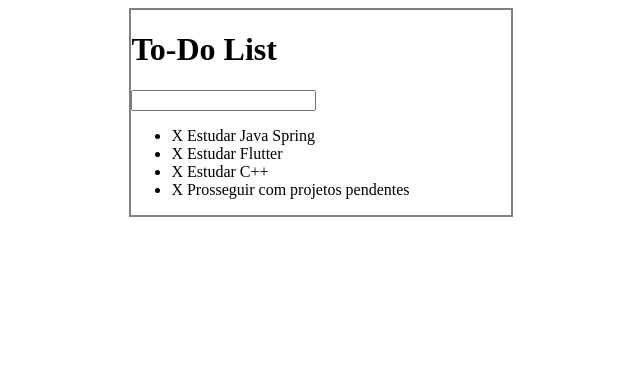
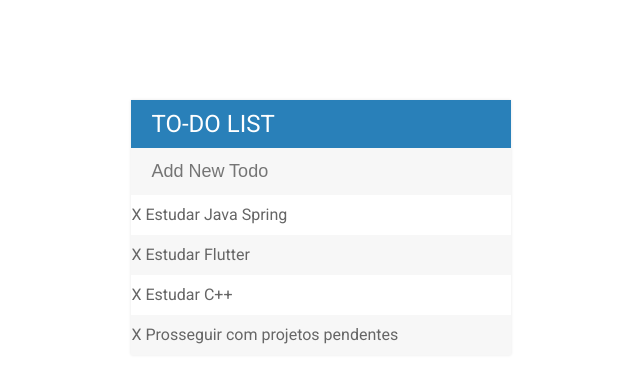
Before and after one commit to LucasCarrias/todo-app, a plain HTML site: page index.html in a window 1280 px wide. Shown: the whole page, without its empty margins (319-959 px from the left). Drawn offline with Linux system fonts and the light colour scheme.

Commit message:
Fazer estilização inicial

```diff
--- a/assets/css/todos.css
+++ b/assets/css/todos.css
@@ -1,6 +1,54 @@
+h1 {
+    background: #2980b9;
+    color: white;
+    margin: 0;
+    padding: 10px 20px;
+    text-transform: uppercase;
+    font-size: 24px;
+    font-weight: 400;
+}
+
+ul {
+    list-style: none;
+    margin: 0;
+    padding: 0;
+}
+li {
+    background-color: #fff;
+    height: 40px;
+    line-height: 40px;
+    color: #666;
+}
+
+li:nth-child(2n) {
+    background-color: #f7f7f7;
+}
+
+input {
+    font-size: 18px;
+    background-color: #f7f7f7;
+    color: #2980b9;
+    width: 100%;
+    padding: 13px 13px 13px 20px;
+    box-sizing: border-box;
+    outline: none;
+    border: none;
+}
+
+input:focus {
+    background: #fff;
+    border: 3px solid #2980b9;
+    outline: none;
+}
+
+body {
+    font-family: 'Roboto', sans-serif;
+}
+
 #container {
-    border: 2px solid gray;
-    margin: 0 auto;
+    box-shadow: 0 0 3px rgba(0, 0, 0, 0.1);
+    margin: 100px auto;
+    background: #f7f7f7;
     width: 30%;
 }
 
--- a/index.html
+++ b/index.html
@@ -5,13 +5,14 @@
         <title>Todo List</title>
         <meta name="description" content="">
         <meta name="viewport" content="width=device-width, initial-scale=1">
+        <link href="https://fonts.googleapis.com/css2?family=Roboto:wght@400;500;700&display=swap" rel="stylesheet">
         <link rel="stylesheet" href="assets/css/todos.css">
         <script src="assets/js/lib/jquery-3.4.1.min.js" type="text/javascript"></script>
     </head>
     <body>
         <div id="container">
             <h1>To-Do List</h1>
-            <input type="text">
+            <input type="text" placeholder="Add New Todo">
             <ul>
                 <li><span class="deleteIcon">X</span> Estudar Java Spring</li>
                 <li><span class="deleteIcon">X</span> Estudar Flutter</li>
```
